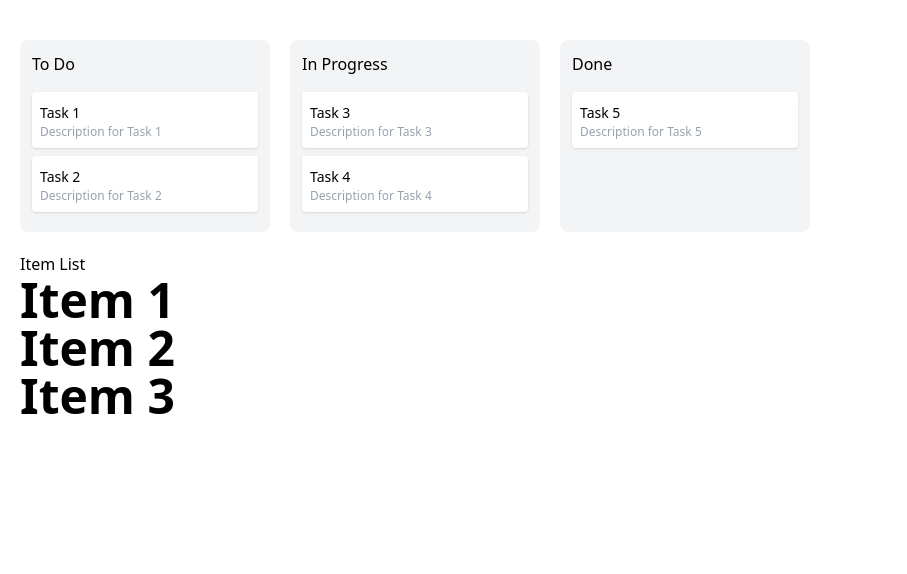
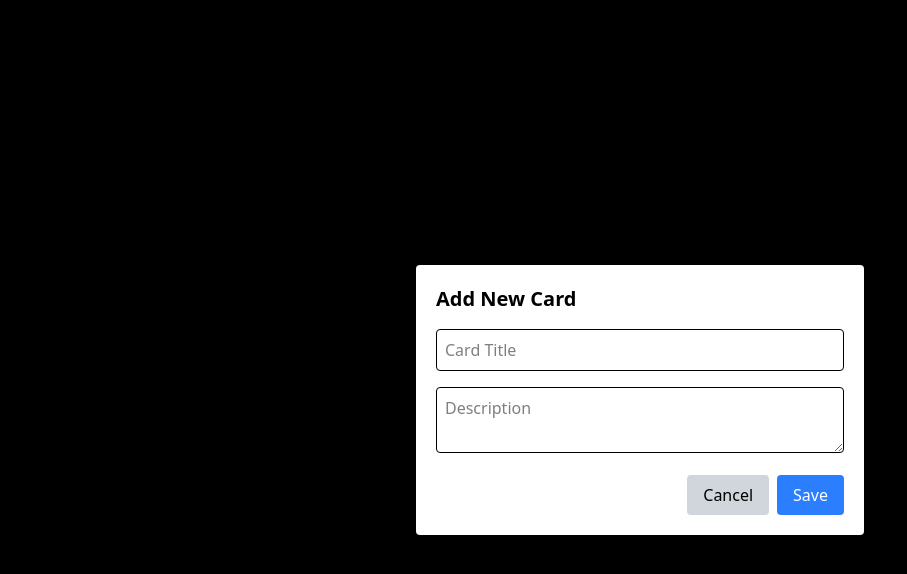
Before and after one commit to MartinLunaAguado/Trello-Clon, a Vue app: page / in a window 1280 px wide. Shown: the top 574 px of the page, without its empty margins (0-907 px from the left). Built offline with nearby package versions, Linux system fonts and the light colour scheme.

Commit message:
Modal Dialog

```diff
--- a/src/App.vue
+++ b/src/App.vue
@@ -1,20 +1,9 @@
 <script setup lang="ts">
 import {reactive} from 'vue'
 import Draggable from 'vuedraggable'
-import Parent from '@/components/ParentVue.vue'
-
-
-interface Card {
-  id: number;
-  title: string;
-  description: string;
-}
-
-interface List {
-  id: number;
-  title: string;
-  cards: Card[];
-}
+// import Parent from '@/components/ParentVue.vue'
+import ModalDialog from '@/components/ModalDialog.vue'
+import type { List } from './types.ts'
 
 const lists = reactive<List[]>([
   {
@@ -59,8 +48,8 @@ const lists = reactive<List[]>([
         </Draggable>
         </div>
     </div>
-        <Parent />
-
+        <!-- <Parent /> -->
+    <ModalDialog />
 
   </main>
 </template>
--- /dev/null
+++ b/src/components/ModalDialog.vue
@@ -0,0 +1,17 @@
+<script lang="ts" setup>
+</script>
+
+<template>
+  <div class="fixed inset-0 bg-black bg-opacity-10 flex items-center justify-center" role="dialog" aria-modal="true">
+    <div class="bg-white p-5 rounded max-w-md w-full">
+      <h2 class="text-xl font-bold mb-4">Add New Card</h2>
+      <input type="text" placeholder="Card Title" aria-label="Card Title" class="w-full p-2 mb-4 border rounded" />
+      <textarea class="w-full p-2 mb-4 border rounded" placeholder="Description" aria-label="Card Description"></textarea>
+
+      <div class="flex justify-end gap-2">
+        <button class="bg-gray-300 hover:bg-gray-200 text-black px-4 py-2 rounded">Cancel</button>
+        <button class="bg-blue-500 hover:bg-blue-600 text-white px-4 py-2 rounded">Save</button>
+      </div>
+    </div>
+  </div>
+</template>
--- /dev/null
+++ b/src/types.ts
@@ -0,0 +1,11 @@
+export interface Card {
+  id: number
+  title: string
+  description: string
+}
+
+export interface List {
+  id: number
+  title: string
+  cards: Card[]
+}
```
